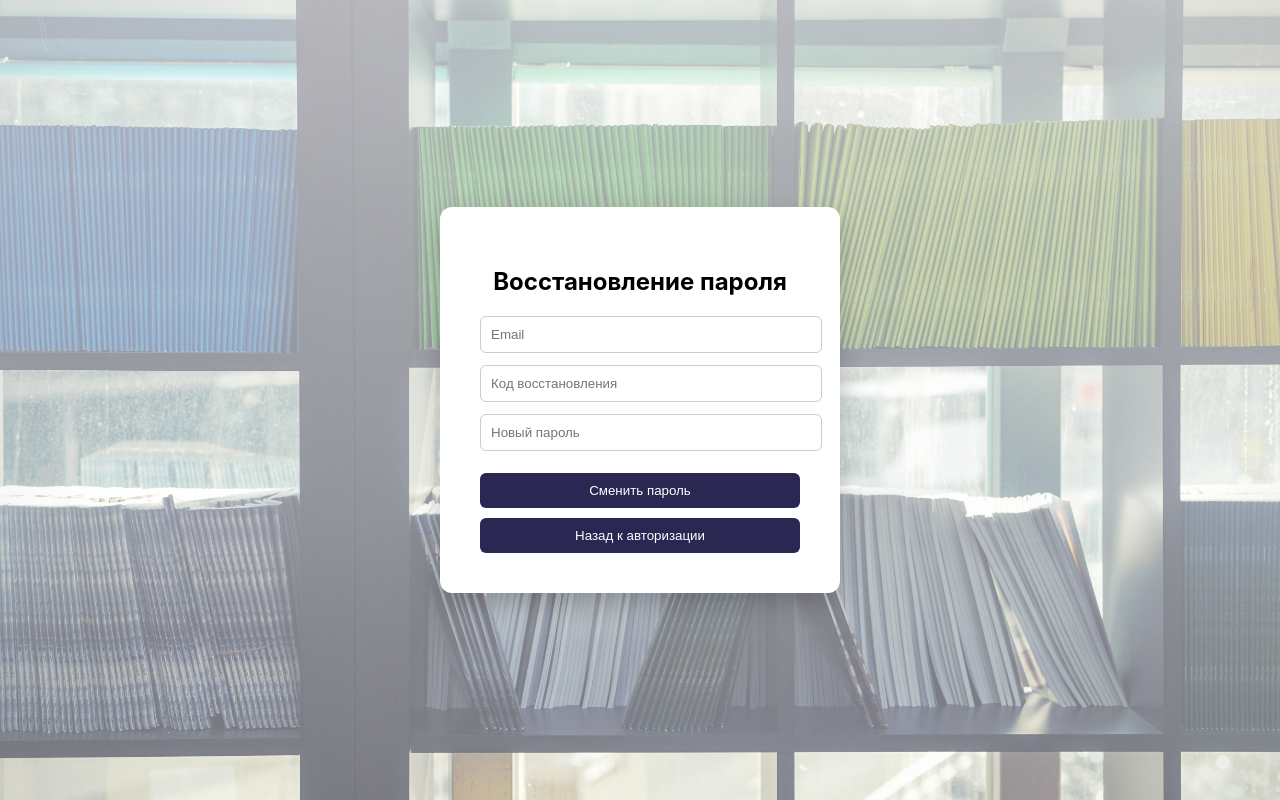
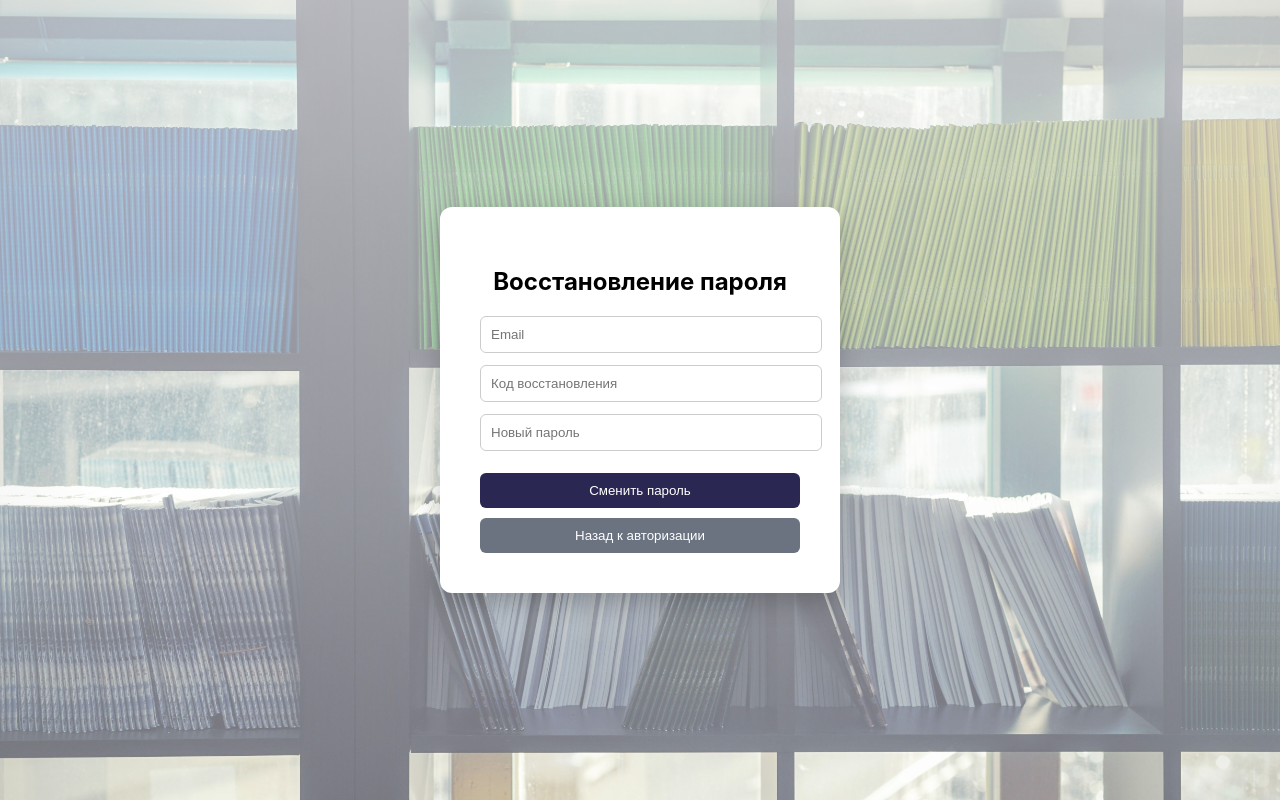
Before and after one commit to golariva/document_classification_system, a React (Create React App) app in the folder frontend/: page /forgot-password in a window 1280 px wide. Built offline with nearby package versions, Linux system fonts and the light colour scheme.

Commit message:
Возвращаю анимацию кнопкам на странице восстановления пароля

```diff
--- a/frontend/src/components/ForgotPassword.module.css
+++ b/frontend/src/components/ForgotPassword.module.css
@@ -37,14 +37,25 @@
   border: none;
   border-radius: 6px;
   margin-top: 10px;
+  cursor: pointer;
+  transition: all 0.2s ease;
+}
+
+.forgotCard button:hover {
+  background: #4338ca;
+  transform: translateY(-2px);
+}
+
+.forgotCard button:active {
+  transform: scale(0.98);
 }
 
 .secondary {
-  background: #6b7280;
+  background: #6b7280 !important;
 }
 
 .secondary:hover {
-  background: #4b5563;
+  background: #4b5563 !important;
 }
 
 .message {
```
